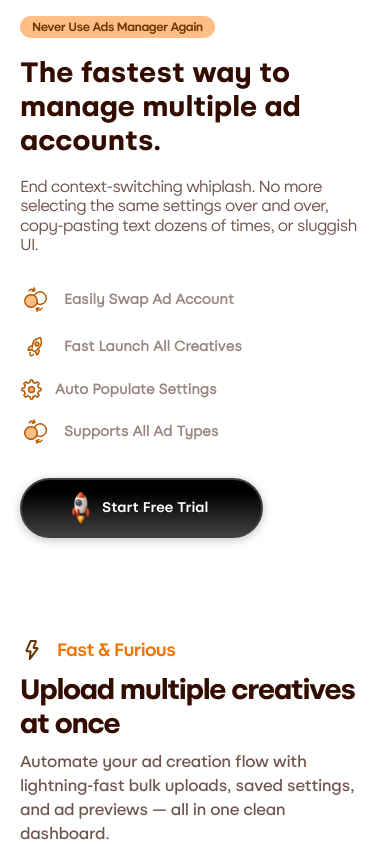
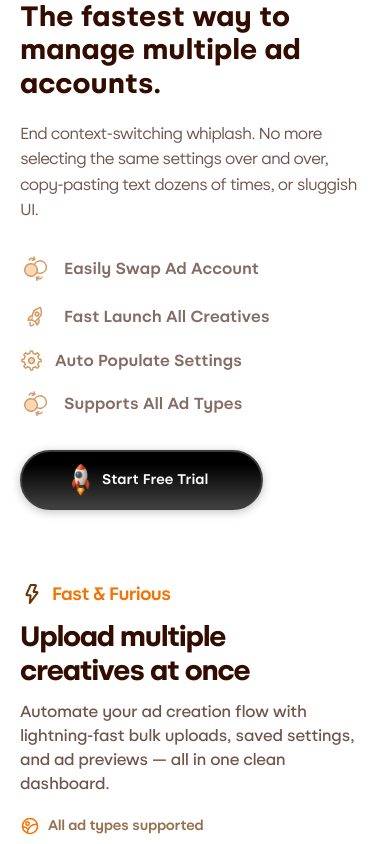
Before and after one commit to shivlahejat/blip-demo, a Next.js app: page /new in a window 390 px wide. Shown: the part 1600-2444 px from the top of the page. Built offline with nearby package versions, Linux system fonts and the light colour scheme.

Commit message:
fix: mobile view

```diff
--- a/src/imports/NewLandingPage/ui/components/AdManagementSection.tsx
+++ b/src/imports/NewLandingPage/ui/components/AdManagementSection.tsx
@@ -164,6 +164,7 @@ const SubHeadingText = styled.div`
   @media (max-width: 768px) {
     font-size: 16px;
     text-align: center;
+    line-height: 160%;
   }
 
   @media (max-width: 520px) {
@@ -174,7 +175,7 @@ const SubHeadingText = styled.div`
 
 const GridContainer = styled.div`
   display: inline-grid;
-  max-width: 530px;
+  max-width: 580px;
   row-gap: 20px;
   column-gap: 68px;
   grid-template-rows: repeat(2, fit-content(100%));
@@ -184,7 +185,7 @@ const GridContainer = styled.div`
     grid-template-columns: repeat(1, minmax(0, 1fr));
     width: 100%;
     justify-items: center;
-    gap: 15px;
+    gap: 16px;
   }
 `;
 
@@ -192,9 +193,10 @@ const GridItem = styled.div`
   display: flex;
   align-items: center;
   gap: 12px;
-  color: rgba(51, 12, 0, 0.5);
-  font-family: Alcyone;
-  font-size: 14px;
+  color: #330c00;
+  opacity: 0.6;
+  font-family: Alcyone-SemiBold;
+  font-size: 16px;
   font-style: normal;
   font-weight: 600;
   line-height: normal;
--- a/src/imports/NewLandingPage/ui/components/AnalyticsSection.tsx
+++ b/src/imports/NewLandingPage/ui/components/AnalyticsSection.tsx
@@ -376,15 +376,17 @@ const DividerContainer = styled.div`
   @media (max-width: 800px) {
     display: block;
     width: 100%;
-    height: 10px;
-    background-image: linear-gradient(
+    height: 4px;
+    background-image: url("/images/HorizontalLine.svg");
+
+    /* background-image: linear-gradient(
       to right,
       #ff3e03 40%,
       rgba(255, 255, 255, 0) 0%
-    );
+    ); */
     background-position: center;
-    background-size: 20px 2px;
-    background-repeat: repeat-x;
+    background-size: contain;
+    background-repeat: repeat;
     margin: 10px 0;
   }
 `;
@@ -412,6 +414,10 @@ const AnalyticsContentWrapper = styled.div`
   max-width: 620px;
   width: 100%;
   padding: 40px 10px;
+
+  @media (max-width: 1100px) {
+    max-width: 100%;
+  }
 
   @media (max-width: 768px) {
     border-radius: 30px;
--- a/src/imports/NewLandingPage/ui/components/FAQsSection.tsx
+++ b/src/imports/NewLandingPage/ui/components/FAQsSection.tsx
@@ -128,6 +128,11 @@ const HeaderContainer = styled.div`
     text-align: center;
     align-items: center;
   }
+  @media (max-width: 520px) {
+    text-align: left;
+    align-items: flex-start;
+    padding: unset;
+  }
 `;
 
 const Title = styled.div`
@@ -141,6 +146,9 @@ const Title = styled.div`
 
   @media (max-width: 768px) {
     font-size: 20px;
+  }
+  @media (max-width: 520px) {
+    text-align: left;
   }
 `;
 
@@ -196,6 +204,10 @@ const FAQQuestion = styled.div`
   font-style: normal;
   line-height: normal;
   letter-spacing: -0.32px;
+
+  @media (max-width: 600px) {
+    max-width: 300px;
+  }
 `;
 
 const IconWrapper = styled(motion.div)`
--- a/src/imports/NewLandingPage/ui/components/FeaturesSection.tsx
+++ b/src/imports/NewLandingPage/ui/components/FeaturesSection.tsx
@@ -122,7 +122,7 @@ const Container = styled.div`
 const TitleWrapper = styled.div<{ $videolayout?: boolean }>`
   display: flex;
   align-items: center;
-  gap: 13px;
+  gap: 8px;
   align-self: stretch;
   justify-content: ${({ $videolayout }) =>
     $videolayout ? "center" : "flex-start"};
@@ -199,7 +199,7 @@ const FeaturePointsContainer = styled.div<{ $videolayout?: boolean }>`
   max-width: ${({ $videolayout }) => ($videolayout ? "611px" : "unset")};
 
   @media (max-width: 820px) {
-    gap: 10px;
+    gap: 13px;
   }
 
   @media (max-width: 800px) {
@@ -243,6 +243,7 @@ const SubTitle = styled.div<{ $videolayout?: boolean }>`
 
   @media (max-width: 520px) {
     text-align: left;
+    max-width: 324px;
   }
 `;
 
--- a/src/imports/NewLandingPage/ui/components/MetaPartnersSection.tsx
+++ b/src/imports/NewLandingPage/ui/components/MetaPartnersSection.tsx
@@ -25,6 +25,15 @@ const MetaPartnersSection = () => {
           marketing. The experience has been tailored to the absolute essentials
           which will improve your quality of life.
         </DescriptionText>
+        <Button
+          className="cta-button"
+          leftIcon="/images/MeetIcon.svg"
+          leftIconWidth={24}
+          leftIconHeight={20}
+          style={{ width: "100%" }}
+        >
+          Get Started
+        </Button>
       </ContentContainer>
       <ReviewContainer>
         <ReviewImage
@@ -82,6 +91,12 @@ const ContentContainer = styled.div`
   @media (max-width: 520px) {
     align-items: flex-start;
     text-align: left;
+  }
+
+  .cta-button {
+    @media (min-width: 600px) {
+      display: none !important;
+    }
   }
 `;
 
--- a/src/imports/NewLandingPage/ui/components/PricingSection.tsx
+++ b/src/imports/NewLandingPage/ui/components/PricingSection.tsx
@@ -69,6 +69,32 @@ const Wrapper = styled.div`
   }
 `;
 
+const PlanFeaturePoint = styled.div`
+  display: flex;
+  align-items: center;
+  gap: 9px;
+  max-width: 270.435px;
+  width: 100%;
+
+  svg {
+    flex-shrink: 0;
+  }
+`;
+
+const PlanFeatureText = styled.div`
+  color: #f6eddc;
+  font-family: Alcyone;
+  font-size: 18px;
+  font-style: normal;
+  font-weight: 600;
+  line-height: normal;
+  letter-spacing: -0.36px;
+
+  @media (max-width: 768px) {
+    font-size: 16px;
+  }
+`;
+
 const Container = styled.div`
   display: grid;
   grid-template-columns: repeat(3, 1fr);
@@ -85,6 +111,10 @@ const Container = styled.div`
       width: 100%;
       max-width: 100%;
       justify-self: stretch;
+
+      ${PlanFeaturePoint} {
+        max-width: unset;
+      }
     }
   }
 
@@ -95,6 +125,12 @@ const Container = styled.div`
     & > :last-child {
       grid-column: span 1;
       width: 100%;
+      max-width: 419px;
+      justify-self: unset;
+
+      ${PlanFeaturePoint} {
+        max-width: 270.435px;
+      }
     }
   }
 `;
@@ -115,7 +151,6 @@ const PricingCard = styled.div`
     padding: 24px;
     gap: 40px;
     border-radius: 30px;
-    w
   }
 `;
 
@@ -210,32 +245,6 @@ const PlanFeatureContainer = styled.div`
   }
 `;
 
-const PlanFeaturePoint = styled.div`
-  display: flex;
-  align-items: center;
-  gap: 9px;
-  max-width: 270.435px;
-  width: 100%;
-
-  svg {
-    flex-shrink: 0;
-  }
-`;
-
-const PlanFeatureText = styled.div`
-  color: #f6eddc;
-  font-family: Alcyone;
-  font-size: 18px;
-  font-style: normal;
-  font-weight: 600;
-  line-height: normal;
-  letter-spacing: -0.36px;
-
-  @media (max-width: 768px) {
-    font-size: 16px;
-  }
-`;
-
 const BottomContainer = styled.div`
   display: flex;
   flex-direction: column;
@@ -279,6 +288,9 @@ const Title = styled.div`
   @media (max-width: 768px) {
     font-size: 24px;
   }
+  @media (max-width: 520px) {
+    text-align: left;
+  }
 
   .highlight {
     color: #f47200;
--- a/src/imports/NewLandingPage/ui/components/RatingCardsSection.tsx
+++ b/src/imports/NewLandingPage/ui/components/RatingCardsSection.tsx
@@ -196,6 +196,11 @@ const RatingText = styled.div<{ $isOdd: boolean }>`
   line-height: 140%;
   letter-spacing: -3%;
   text-transform: capitalize;
+
+  @media (max-width: 768px) {
+    font-size: 18px;
+    line-height: 160%;
+  }
 `;
 
 const UserContainer = styled.div`
--- a/src/imports/NewLandingPage/ui/components/ReviewSection.tsx
+++ b/src/imports/NewLandingPage/ui/components/ReviewSection.tsx
@@ -171,7 +171,10 @@ const Description = styled.div`
   }
 
   @media (max-width: 768px) {
-    font-size: 18px;
+    font-size: 16px;
+  }
+  @media (max-width: 480px) {
+    max-width: 333px;
   }
 `;
 
--- a/src/imports/NewLandingPage/ui/page/NewLandingPage.tsx
+++ b/src/imports/NewLandingPage/ui/page/NewLandingPage.tsx
@@ -74,7 +74,7 @@ const Container = styled.div`
   }
 
   @media (max-width: 768px) {
-    gap: 100px;
+    gap: 72px;
   }
 `;
 
@@ -92,7 +92,7 @@ const ContentWrapper = styled.div`
   }
 
   @media (max-width: 768px) {
-    gap: 100px;
+    gap: 72px;
   }
 `;
 
--- a/src/lib/Badge.tsx
+++ b/src/lib/Badge.tsx
@@ -48,7 +48,7 @@ const Wrapper = styled.div<{ variant?: BadgeVariant }>`
   }
 
   @media (max-width: 520px) {
-    font-size: 12px;
+    font-size: 14px;
     padding: 4px 12px;
     gap: 4px;
   }
@@ -57,6 +57,10 @@ const Wrapper = styled.div<{ variant?: BadgeVariant }>`
 const Icon = styled.span`
   display: flex;
   align-items: center;
+
+  @media (max-width: 600px) {
+    display: none;
+  }
 `;
 
 export const Badge = ({ icon, children, variant = "primary" }: BadgeProps) => {
```
Also changed, not shown: public/images/HorizontalLine.svg (added).
